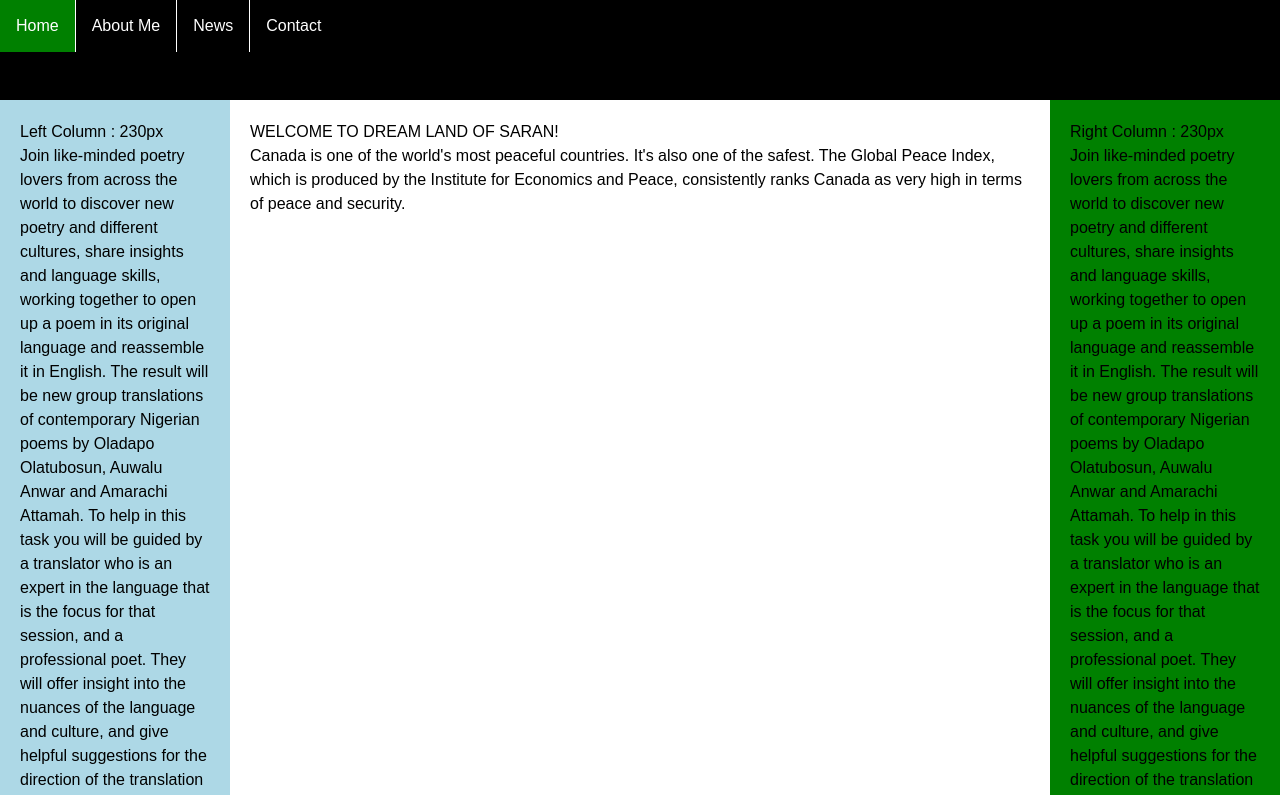
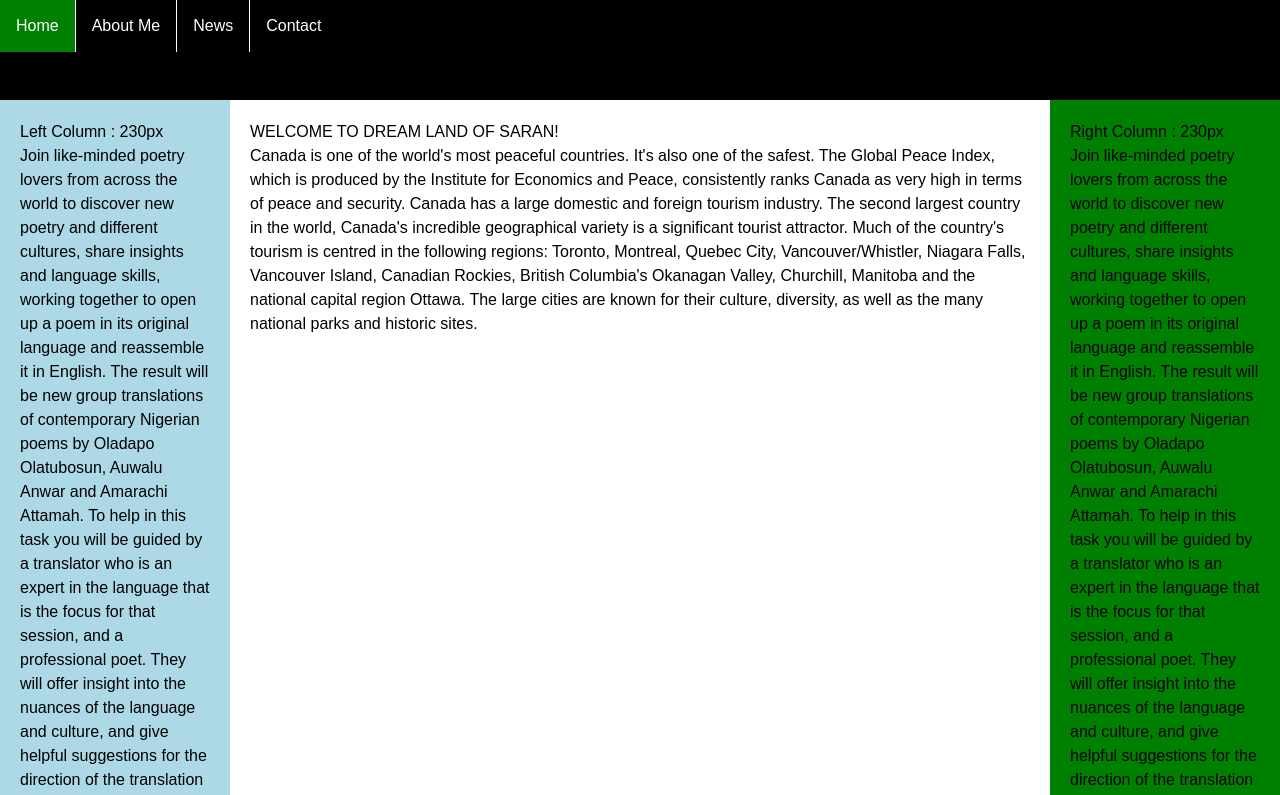
Before and after one commit to saran4603/CSS-Website, a plain HTML site: page index.html in a window 1280 px wide. Shown: the top 795 px of the page. Drawn offline with Linux system fonts and the light colour scheme.

Commit message:
Update index.html

```diff
--- a/index.html
+++ b/index.html
@@ -20,6 +20,7 @@
 		<div id="contentcolumn">
 			<div class="innertext">
 				WELCOME TO DREAM LAND OF SARAN!<br>Canada is one of the world's most peaceful countries. It's also one of the safest. The Global Peace Index, which is produced by the Institute for Economics and Peace, consistently ranks Canada as very high in terms of peace and security.
+				Canada has a large domestic and foreign tourism industry. The second largest country in the world, Canada's incredible geographical variety is a significant tourist attractor. Much of the country's tourism is centred in the following regions: Toronto, Montreal, Quebec City, Vancouver/Whistler, Niagara Falls, Vancouver Island, Canadian Rockies, British Columbia's Okanagan Valley, Churchill, Manitoba and the national capital region Ottawa. The large cities are known for their culture, diversity, as well as the many national parks and historic sites.
 
 			</div>
 		</div>
```
